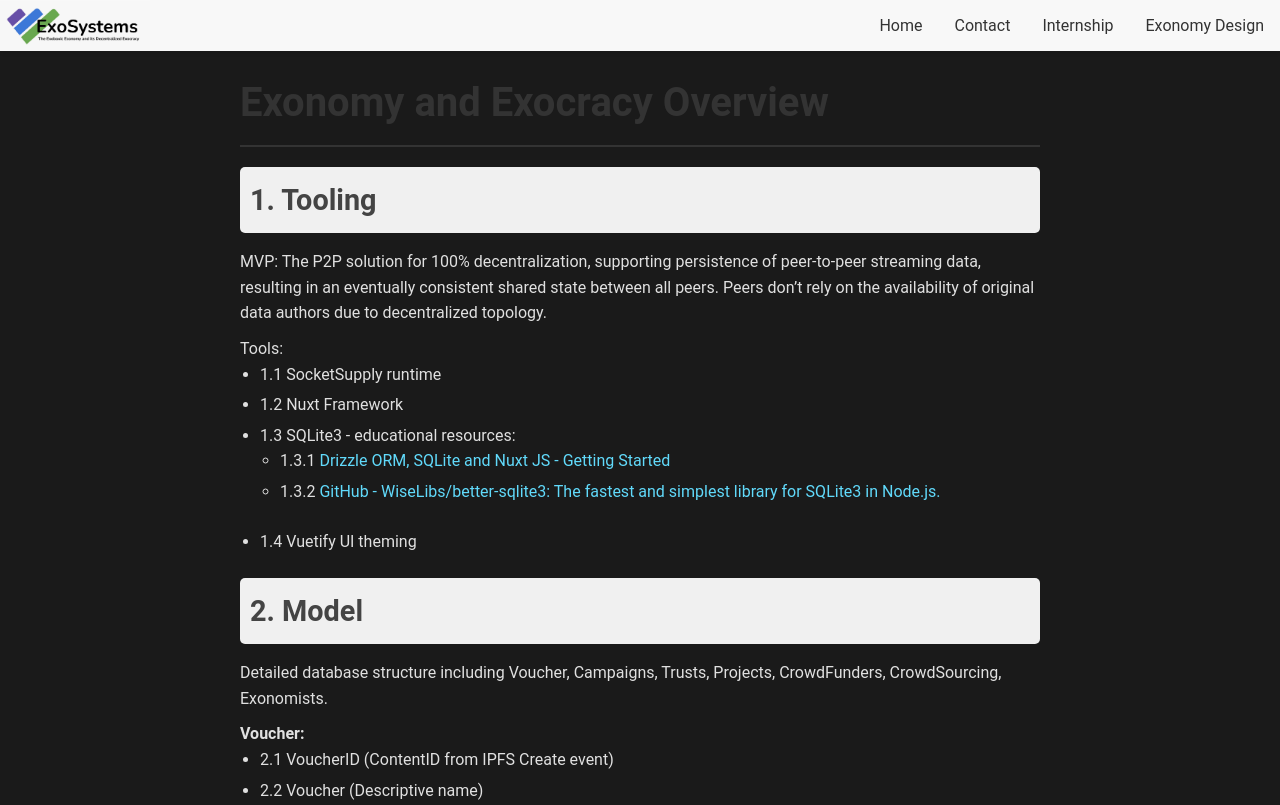
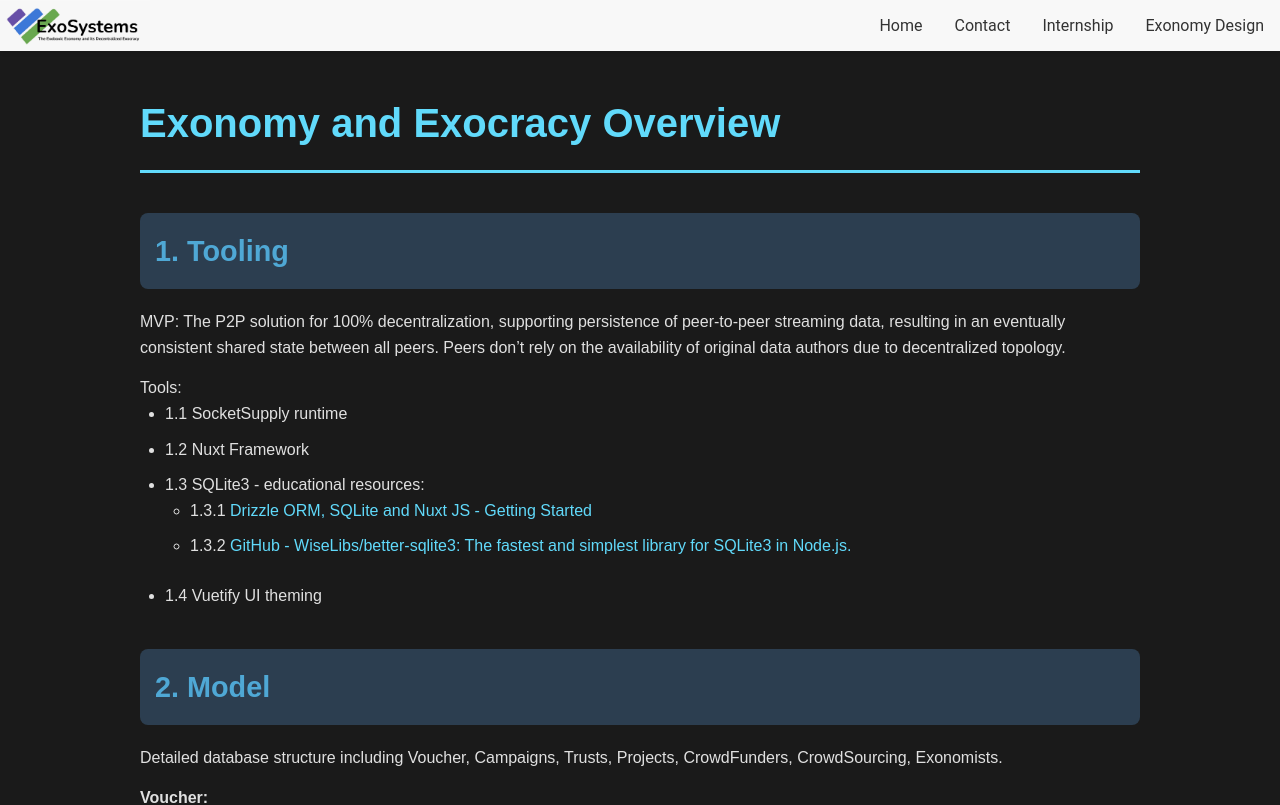
Before and after one commit to ExonomyOrg/exosystems_nuxt, a Nuxt app: page /exonomy-design in a window 1280 px wide. Shown: the top 805 px of the page. Built offline with nearby package versions, Linux system fonts and the light colour scheme.

Commit message:
Update exonomy-design.vue

```diff
--- a/pages/exonomy-design.vue
+++ b/pages/exonomy-design.vue
@@ -123,48 +123,86 @@
 
   <style scoped>
 .exonomy-design {
-  max-width: 800px;
+  max-width: 1000px;
   margin: 0 auto;
-  padding: 20px;
+  padding: 40px;
+  font-family: 'Arial', sans-serif;
+  color: #e0e0e0;
+  line-height: 1.6;
+  background-color: #1a1a1a;
 }
 
 .exonomy-design h1 {
-  color: #333;
-  border-bottom: 2px solid #333;
-  padding-bottom: 10px;
-  margin-bottom: 20px;
+  color: #61dafb;
+  font-size: 2.5em;
+  border-bottom: 3px solid #61dafb;
+  padding-bottom: 15px;
+  margin-bottom: 30px;
 }
 
 .exonomy-design h2 {
-  color: #444;
-  background-color: #f0f0f0;
-  padding: 10px;
-  border-radius: 5px;
-  cursor: pointer;
+  color: #4fa8d5;
+  font-size: 1.8em;
+  background-color: #2c3e50;
+  padding: 15px;
+  border-radius: 8px;
+  margin-top: 40px;
+  margin-bottom: 20px;
+  transition: background-color 0.3s ease;
+}
+
+.exonomy-design h2:hover {
+  background-color: #34495e;
 }
 
 .exonomy-design h3 {
-  color: #555;
-  margin-top: 15px;
+  color: #bdc3c7;
+  font-size: 1.4em;
+  margin-top: 25px;
+  margin-bottom: 15px;
+}
+
+.exonomy-design .section-content {
+  padding: 20px;
+  background-color: #2c3e50;
+  border-radius: 8px;
+  box-shadow: 0 2px 5px rgba(255,255,255,0.1);
+}
+
+.exonomy-design p {
+  margin-bottom: 15px;
+}
+
+.exonomy-design ul {
+  padding-left: 25px;
+}
+
+.exonomy-design li {
   margin-bottom: 10px;
 }
 
-.exonomy-design .section-content {
-  padding: 10px;
-  background-color: #f9f9f9;
-  border-radius: 5px;
+.exonomy-design a {
+  color: #61dafb;
+  text-decoration: none;
+  transition: color 0.3s ease;
 }
 
-.exonomy-design p {
-  margin-bottom: 10px;
+.exonomy-design a:hover {
+  color: #4fa8d5;
+  text-decoration: underline;
 }
 
-.exonomy-design ul {
-  padding-left: 20px;
+@media (max-width: 768px) {
+  .exonomy-design {
+    padding: 20px;
+  }
+
+  .exonomy-design h1 {
+    font-size: 2em;
+  }
+
+  .exonomy-design h2 {
+    font-size: 1.5em;
+  }
 }
-
-.exonomy-design li {
-  margin-bottom: 5px;
-}
-
     </style>
```
